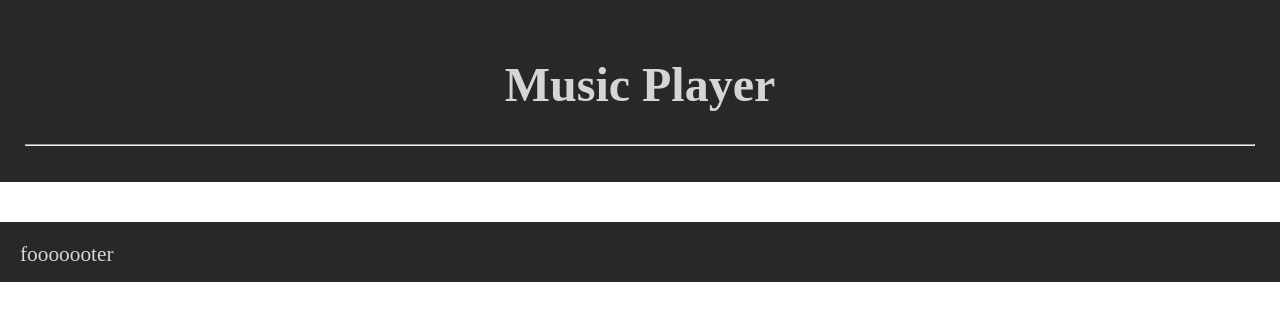
After one commit to bgawkuc/Music_player, a Django app: template src/MusicApp/templates/base.html in a window 1280 px wide. The commit adds this page. Shown: the top 321 px of the page. Run offline with Django 3.2, Linux system fonts and the light colour scheme; the template is opened without the code that fills it, so the values that code supplies are empty.

Commit message:
template inheritance

```diff
--- /dev/null
+++ b/src/MusicApp/templates/base.html
@@ -0,0 +1,24 @@
+{% load static %}
+
+<!DOCTYPE html>
+<html lang="en">
+<head>
+    <meta charset="UTF-8">
+    <meta http-equiv="X-UA-Compatible" content="IE=edge">
+    <meta name="viewport" content="width=device-width, initial-scale=1.0">
+    <title>
+        {% block page_title %}{% endblock page_title %}
+    </title>
+    <link rel="stylesheet" type='text/css' href="{% static 'style.css' %}">
+    <script src="{% static 'script.js' %}" defer></script>
+</head>
+<body>
+{% include 'header.html' %}
+
+<div class="main">
+    {% block body %}{% endblock body %}
+</div>
+
+{% include 'footer.html' %}
+</body>
+</html>
--- /dev/null
+++ b/src/MusicApp/templates/footer.html
@@ -0,0 +1,5 @@
+<footer>
+    <div class="footer">
+        fooooooter
+    </div>
+</footer>
--- /dev/null
+++ b/src/MusicApp/templates/header.html
@@ -0,0 +1,6 @@
+<header>
+    <div class="header">
+        <h1>Music Player</h1>
+        <hr>
+    </div>
+</header>
--- a/src/MusicPlayer/settings.py
+++ b/src/MusicPlayer/settings.py
@@ -107,7 +107,7 @@ USE_TZ = True
 # https://docs.djangoproject.com/en/3.0/howto/static-files/
 
 STATIC_URL = '/static/'
-STATIC_ROOT = os.path.join(BASE_DIR, 'static')
+# STATIC_ROOT = os.path.join(BASE_DIR, 'static')
 MEDIA_ROOT =os.path.join(BASE_DIR, 'media')
 MEDIA_URL = '/media/'
 
@@ -115,6 +115,6 @@ MEDIA_URL = '/media/'
 HOME_DIR = os.path.abspath(os.path.join(BASE_DIR, os.pardir))
 
 STATICFILES_DIRS = [
-    # os.path.join(BASE_DIR, "static"),
+    os.path.join(BASE_DIR, "static"),
     os.path.join(HOME_DIR, 'res')
 ]
--- /dev/null
+++ b/src/static/style.css
@@ -0,0 +1,43 @@
+html {
+    position: relative;
+}
+
+body {
+    margin: 0;
+    padding: 0;
+    font-size: 16pt;
+}
+
+header {
+    background: #282828;
+}
+
+.header {
+    color: #d5d5d5;
+    text-align: center;
+    padding: 25px;
+}
+
+.header h1 {
+    font-size: 3rem;
+}
+
+footer {
+    background: #282828;
+    margin: 0;
+    padding: 0;
+    left: 0;
+    bottom: 0;
+    height: 60px;
+    width: 100%;
+    overflow: hidden;
+}
+
+.footer {
+    color: #d5d5d5;
+    padding: 20px;
+}
+
+.main {
+    padding: 20px;
+}
```
Also changed, not shown: src/MusicApp/templates/index.html (+12 -21 lines), src/MusicApp/migrations/0002_songdetail_remove_song_beats_per_min_and_more.py (added), src/MusicApp/static/style.css (deleted), src/static/script.js (added).
